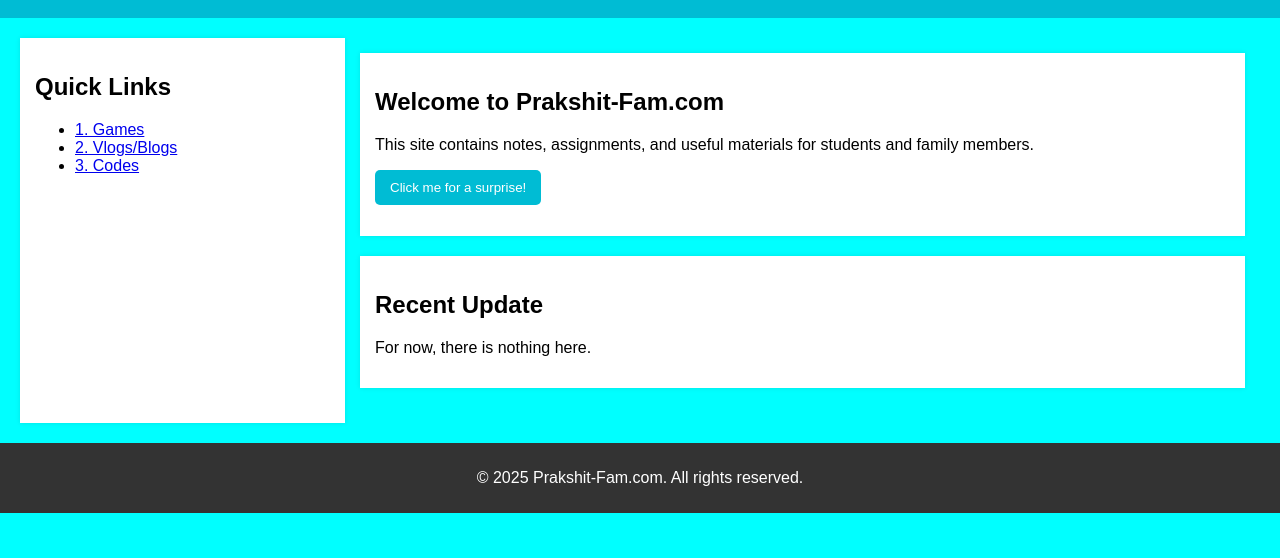
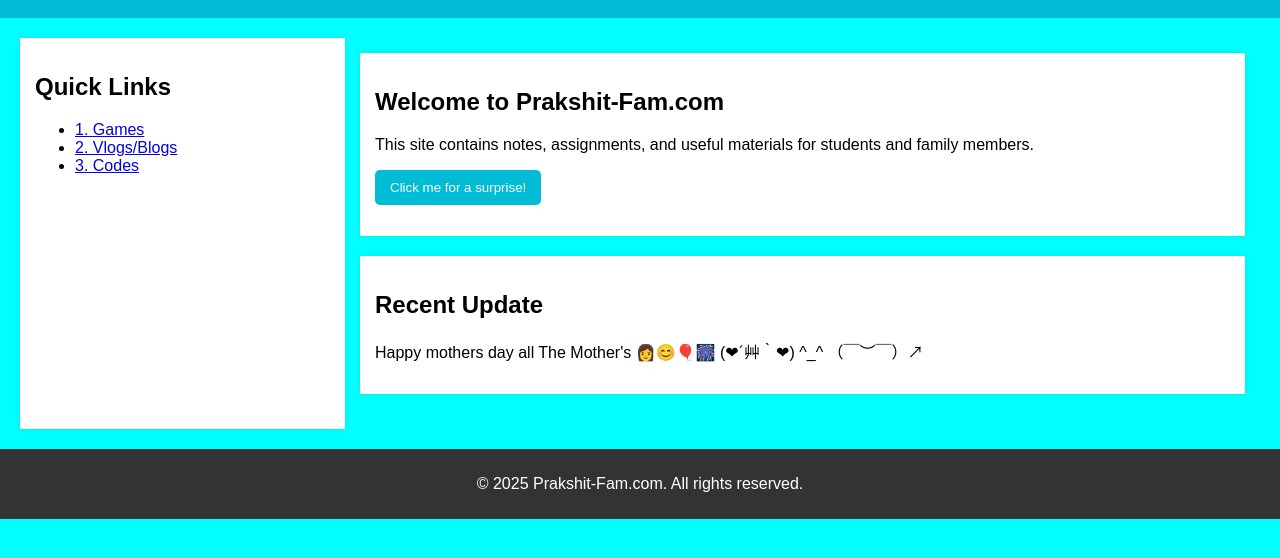
Before and after one commit to MePython313/Prakshit-Fam, a plain HTML site: page index.html in a window 1280 px wide. Shown: the part 120-678 px from the top of the page. Drawn offline with Linux system fonts and the light colour scheme.

Commit message:
Update index.html

```diff
--- a/index.html
+++ b/index.html
@@ -92,7 +92,7 @@
 
       <article>
         <h2>Recent Update</h2>
-        <p>For now, there is nothing here.</p>
+        <p>Happy mothers day all The Mother's 👩😊🎈🎆 (❤´艸｀❤) ^_^ （￣︶￣）↗ 　</p>
       </article>
     </main>
   </div>
```
